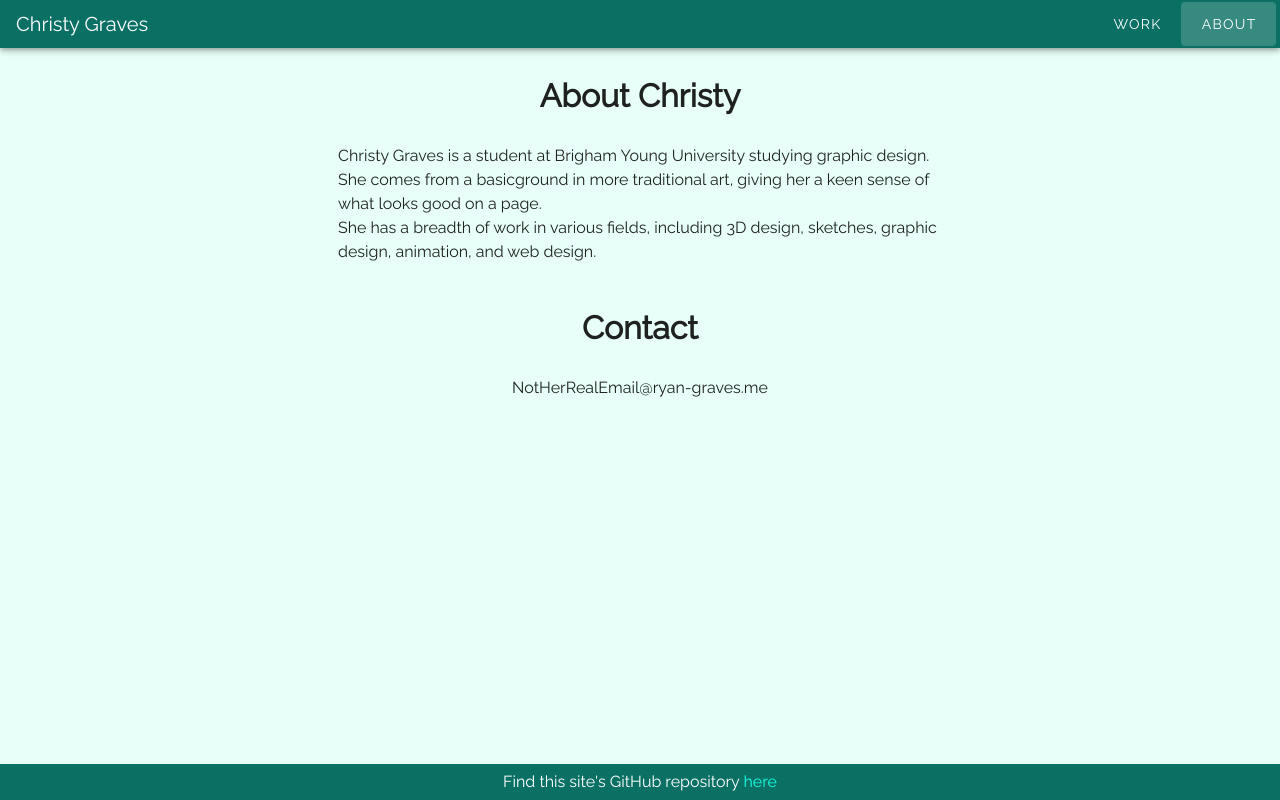
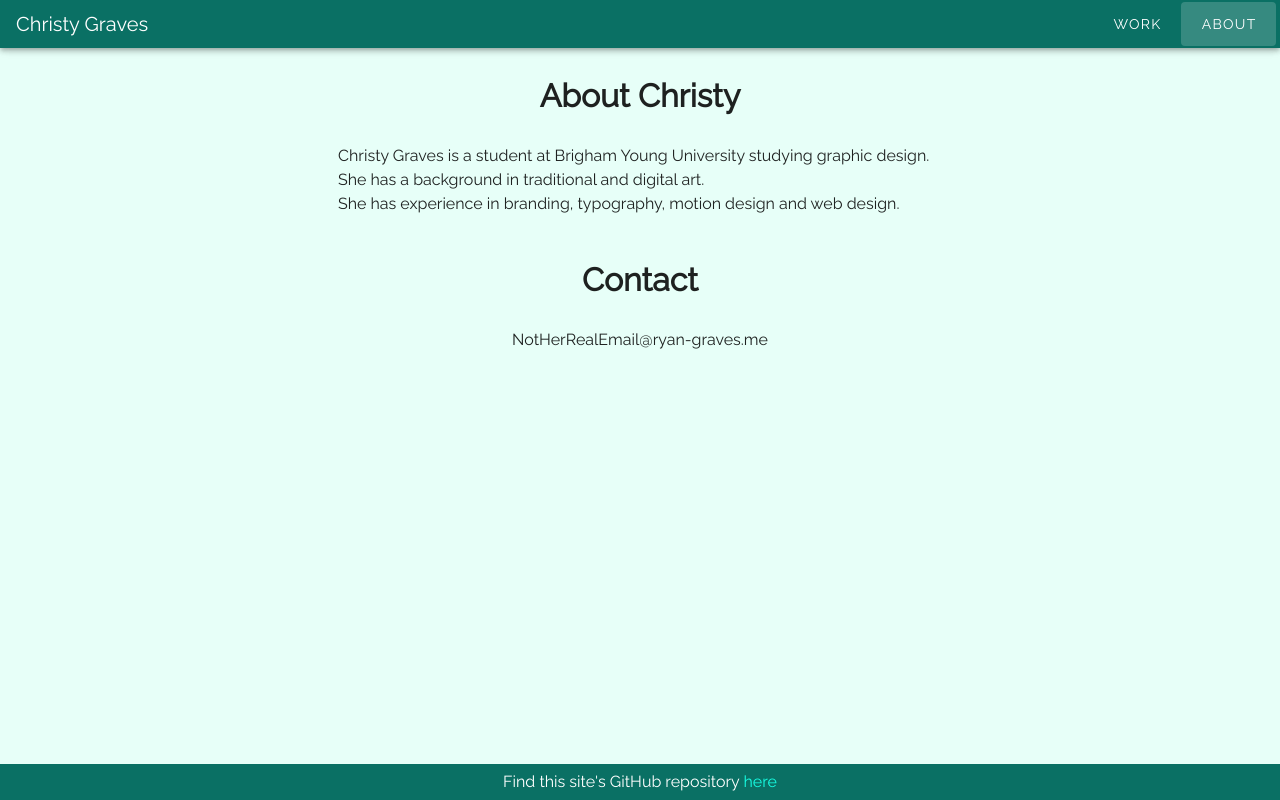
Before and after one commit to MetaRyan/cs260-creative-project-3, a Vue app: page /about in a window 1280 px wide. Built offline with nearby package versions, Linux system fonts and the light colour scheme; what vue-core-video-player would draw is missing.

Commit message:
Update to bio, at artist's request

```diff
--- a/src/views/About.vue
+++ b/src/views/About.vue
@@ -19,9 +19,9 @@
           <p>
             Christy Graves is a student at Brigham Young University studying graphic design.
             <br>
-            She comes from a basicground in more traditional art, giving her a keen sense of what looks good on a page.
+            She has a background in traditional and digital art.
             <br>
-            She has a breadth of work in various fields, including 3D design, sketches, graphic design, animation, and web design.
+            She has experience in branding, typography, motion design and web design.
           </p>
         </v-col>
       </v-row>
```
